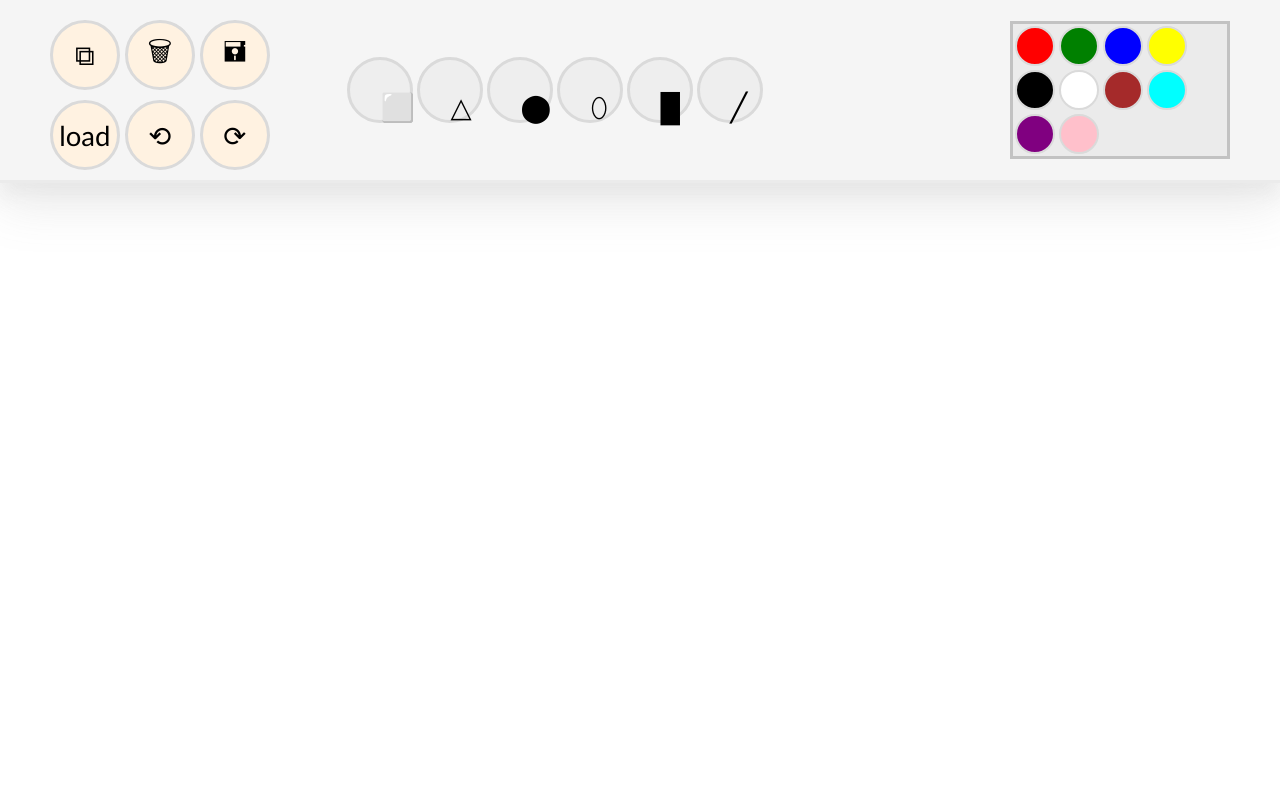
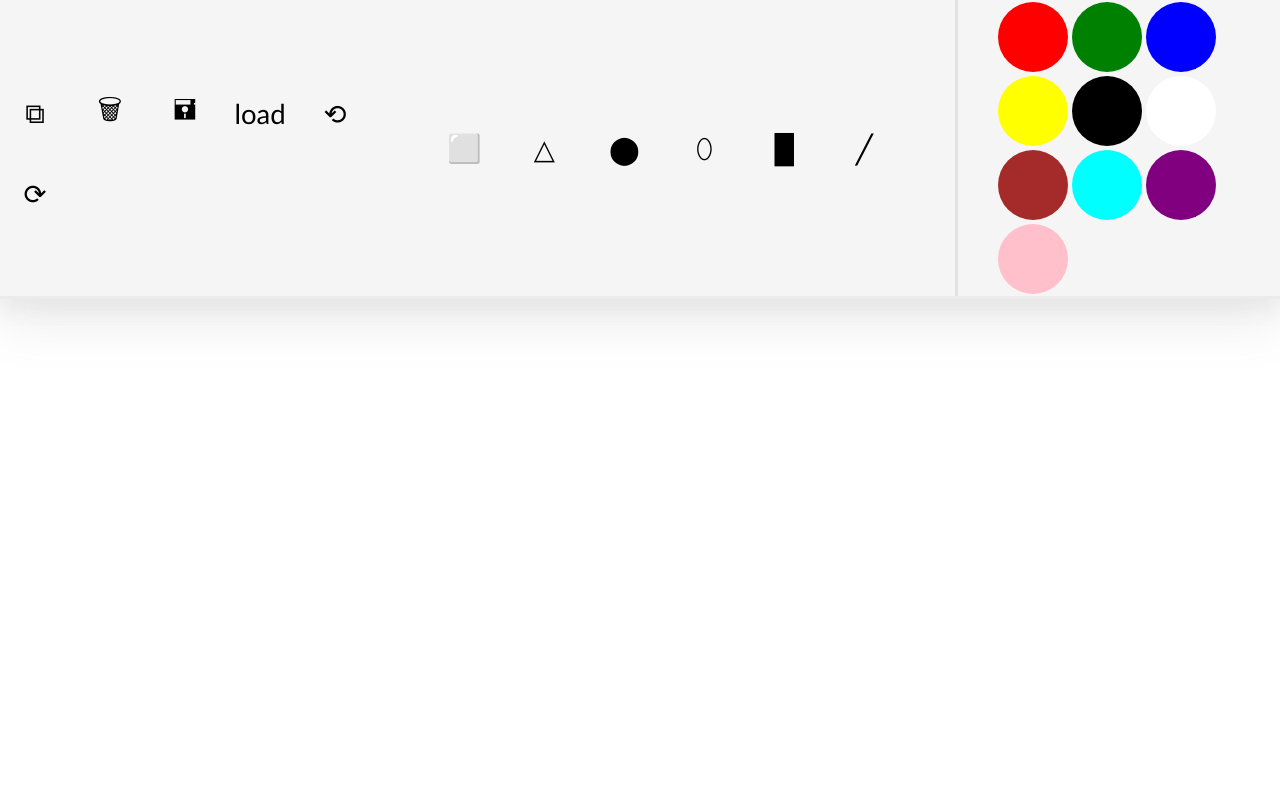
Before and after one commit to a7med-hamdy/Drawing-web-app, an Angular app in the folder front-end/drawing-app/: page / in a window 1280 px wide. Shown: the top 800 px of the page. Built offline with nearby package versions, Linux system fonts and the light colour scheme; what ng2-konva would draw is missing.

Commit message:
fetch from server on reload

```diff
--- a/front-end/drawing-app/src/app/canvas/canvas.component.css
+++ b/front-end/drawing-app/src/app/canvas/canvas.component.css
@@ -5,7 +5,6 @@ header{
   position: sticky;
   top: 0;
   align-items: center;
-  padding: 10px 25px;
   height: fit-content;
   background-color:#f1f1f1b6;
   z-index: 1;
@@ -14,12 +13,14 @@ header{
 
 }
 button{
+
   font-family:  Calibri, 'Gill Sans', 'Gill Sans MT', 'Trebuchet MS', sans-serif;
   transition-duration: 0.4s;
   border-radius: 50%;
-  border:solid rgb(218, 218, 218);
+  border:solid rgba(218, 218, 218, 0);
 }
 button:hover{
+  color: whitesmoke;
   box-shadow: 0 12px 16px 0 rgba(0,0,0,0.24),0 17px 50px 0 rgba(0,0,0,0.19);
 
 }
@@ -30,24 +31,24 @@ button:hover{
   padding: 0;
 }
 .shapes button{
-  width: 45px;
-  height: 45px;
-  margin: 2px;
+  width: 70px;
+  height: 70px;
+  margin: 5px;
   font-size: 27.5px;
-  background-color: rgb(238, 238, 238);
+  background-color: rgb(245, 245, 245);
   border-radius: 50%;
-  padding: 30px;
-
+  padding:5px;
 }
 .shapes button:hover{
-  background-color: rgb(75, 75, 75);
+  background-color: rgb(121, 135, 138);
 }
 
 .operations{
   display: flex;
   flex-wrap: wrap;
   padding: 0;
-  width: 20%;
+  width: 40%;
+
 }
 .operations button{
   padding: 5px;
@@ -55,16 +56,13 @@ button:hover{
   height: 70px;
   margin-top: 10px;
   margin-right: 5px;
-  width: 70px;
-  height: 70px;
-  margin-top: 10px;
   font-size: 27.5px;
   border-radius: 50%;
-  background-color: rgb(255, 242, 225);
+  background-color: rgb(245, 245, 245);
 }
 
 .operations button:hover{
-  background-color: rgb(143, 132, 117);
+  background-color: rgb(143, 130, 112);
 }
 
 
@@ -73,18 +71,15 @@ button:hover{
 .colors{
   display: flex;
   flex-wrap: wrap;
-  padding: 0;
+  padding-left: 3%;
   height: fit-content;
-  width:220px;
-  border: solid;
-  border-width: 5px;
-  border:solid rgb(194, 194, 194);
-  background-color: rgb(235, 235, 235);
+  width:30%;
+  border-left:solid rgba(187, 187, 187, 0.342);
 }
 
 .colors button{
-  width: 40px;
-  height: 40px;
+  width: 70px;
+  height: 70px;
   margin:2px;
   border-width: 2px;
 }
```
Also changed, not shown: 1 other file (tests, documents, lock files or other folders).
